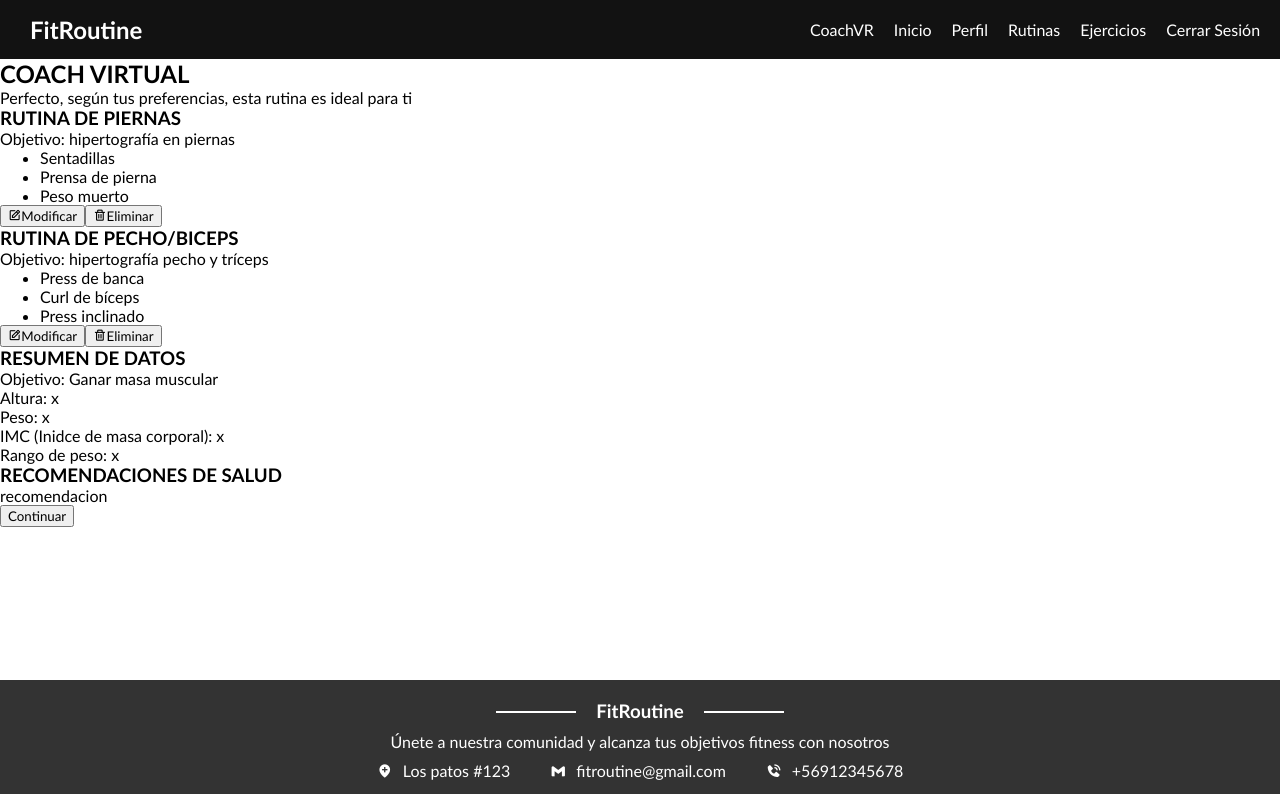
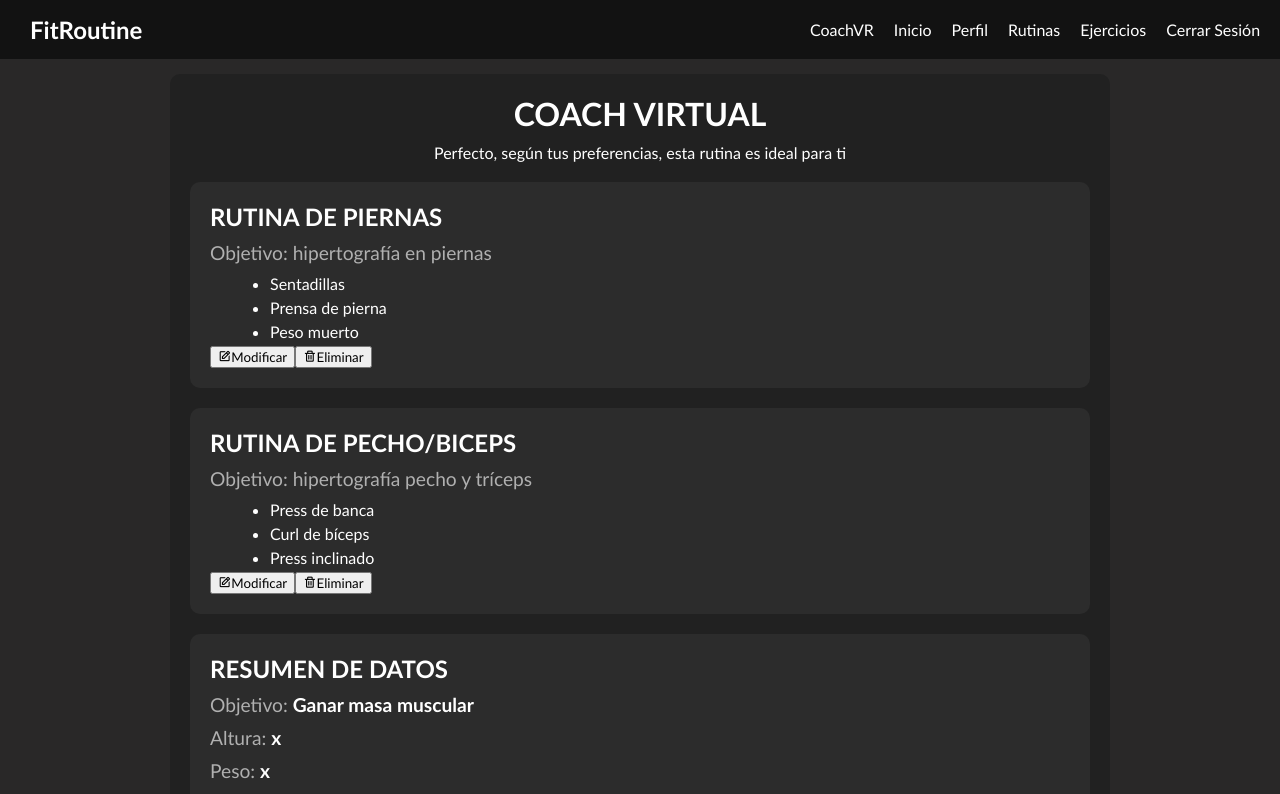
Before and after one commit to rbncode/Avance-FitRoutine, a Vue app: page /CoachResultado in a window 1280 px wide. Shown: the top 794 px of the page. Built offline with nearby package versions, Linux system fonts and the light colour scheme.

Commit message:
style(Coach): añadir estilos a CoachResultado
Se añaden estilos para la vista CoachResultadosView.vue.

```diff
--- a/src/views/coach/CoachResultadoView.vue
+++ b/src/views/coach/CoachResultadoView.vue
@@ -57,3 +57,133 @@
         </div>
     </main>
   </template>
+
+  <style scoped>
+
+.coach-container {
+  font-family: 'Poppins', sans-serif;
+  background-color: #292828;
+  color: #fff;
+}
+
+.grid-container {
+  display: grid;
+  grid-template-columns: 1fr 1fr 1fr;
+}
+
+.mensaje-inicial {
+  text-align: center;
+
+  h2 {
+    font-size: 2em;
+    margin-bottom: 10px;
+  }
+}
+
+.centrar {
+  text-align: center;
+}
+
+.contenedor-principal {
+  width: 80%;
+  max-width: 900px;
+  margin: 15px auto;
+  background-color: #212121;
+  padding: 20px;
+  border-radius: 10px;
+}
+
+.rutinas {
+  display: flex;
+  flex-direction: column;
+  gap: 20px;
+  margin-top: 20px;
+}
+
+.rutina {
+  background-color: #2c2c2c;
+  padding: 20px;
+  border-radius: 10px;
+  text-align: left;
+
+  h3 {
+    font-size: 1.5em;
+    margin-bottom: 10px;
+  }
+
+  p {
+    margin-bottom: 10px;
+    font-size: 1.2em;
+    color: #b0b0b0;
+  }
+
+  ul {
+    margin-left: 20px;
+    color: #fff;
+  }
+
+  ul li {
+    margin-bottom: 5px;
+  }
+}
+
+/* Resumen de datos */
+.resumen-datos {
+  background-color: #2c2c2c;
+  padding: 20px;
+  border-radius: 10px;
+  margin-top: 20px;
+  text-align: left;
+
+  h3 {
+    font-size: 1.5em;
+    margin-bottom: 10px;
+  }
+
+  p {
+    font-size: 1.2em;
+    margin-bottom: 10px;
+    color: #b0b0b0;
+  }
+
+  .destacar {
+    color: #fff;
+    font-weight: bold;
+  }
+}
+
+/* Recomendaciones de salud */
+.recomendaciones-salud {
+  background-color: #2c2c2c;
+  padding: 20px;
+  border-radius: 10px;
+  margin-top: 20px;
+  text-align: left;
+
+  h3 {
+    font-size: 1.5em;
+    margin-bottom: 10px;
+  }
+
+  p {
+    font-size: 1.1em;
+    color: #b0b0b0;
+  }
+}
+
+.boton-continuar {
+  background-color: #d22;
+  color: white;
+  border: none;
+  padding: 15px 30px;
+  font-size: 1.2em;
+  border-radius: 10px;
+  cursor: pointer;
+  margin-top: 30px;
+}
+
+.boton-continuar:hover {
+  background-color: #c00;
+}
+
+</style>
```
